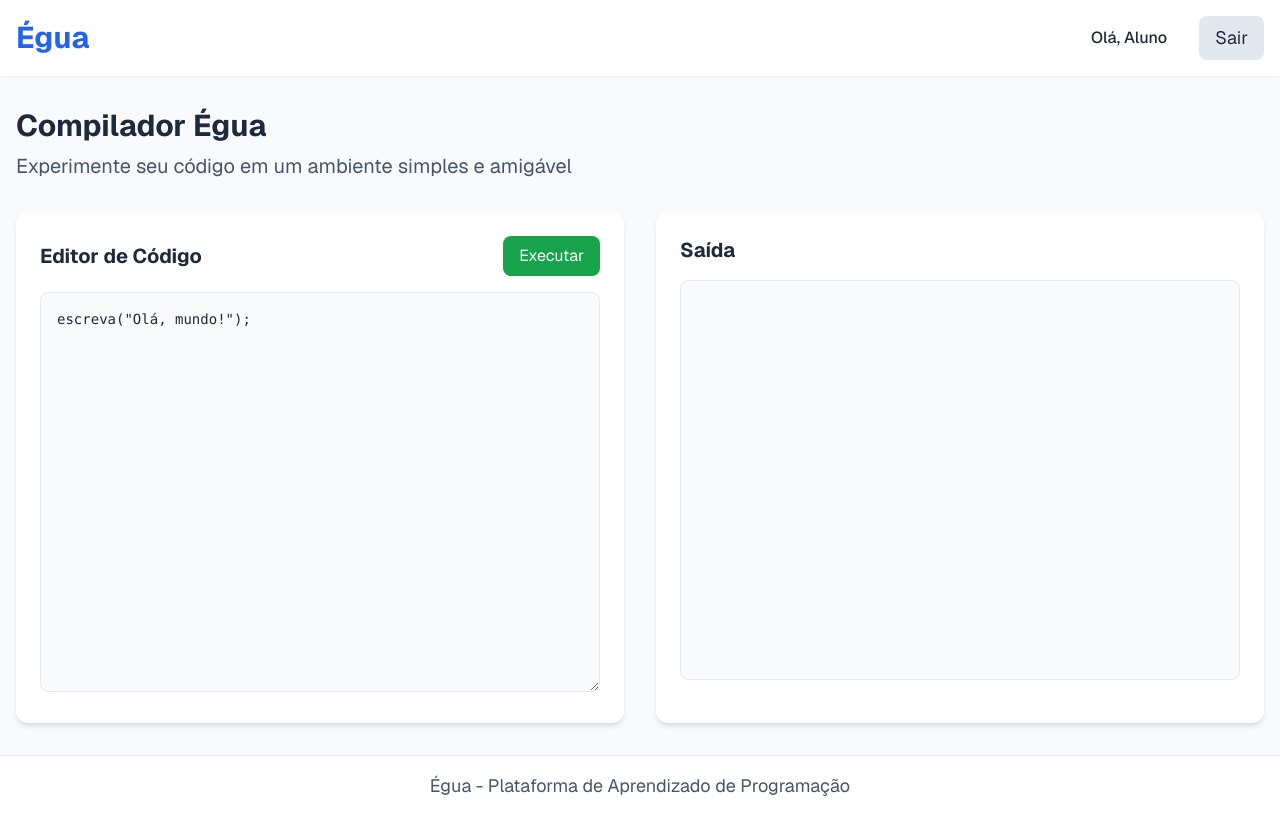
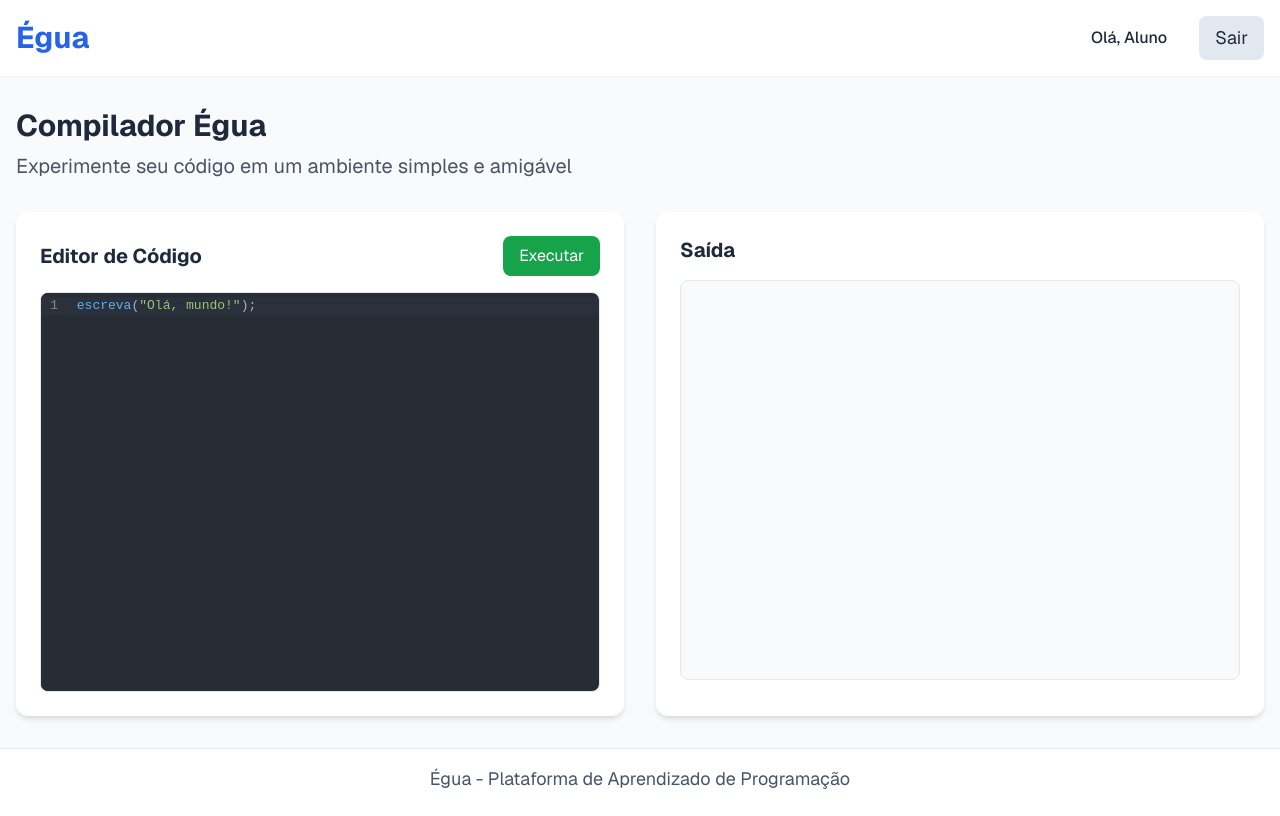
Before and after one commit to wallysom2/egua-front, a Next.js app: page /dashboard/compilador in a window 1280 px wide. Built offline with nearby package versions, Linux system fonts and the light colour scheme; sample sign-in values are in the browser's storage.

Commit message:
Adiciona suporte ao editor de código com CodeMirror, incluindo temas e linguagem JavaScript; melhora a exibição de mensagens de erro e a lógica de execução de código no compilador.

```diff
--- a/package.json
+++ b/package.json
@@ -9,12 +9,15 @@
     "lint": "next lint"
   },
   "dependencies": {
+    "@codemirror/lang-javascript": "^6.2.4",
+    "@codemirror/theme-one-dark": "^6.1.2",
     "@designliquido/delegua": "^0.41.2",
     "@emoji-mart/data": "^1.2.1",
     "@emoji-mart/react": "^1.1.1",
     "@tiptap/core": "^2.12.0",
     "@tiptap/react": "^2.12.0",
     "@tiptap/starter-kit": "^2.12.0",
+    "@uiw/react-codemirror": "^4.23.12",
     "axios": "^1.9.0",
     "emoji-mart": "^5.6.0",
     "lodash": "^4.17.21",
--- a/src/app/dashboard/compilador/page.tsx
+++ b/src/app/dashboard/compilador/page.tsx
@@ -4,6 +4,9 @@ import { useState, useEffect } from "react";
 import Link from "next/link";
 import { useRouter } from "next/navigation";
 import { executarCodigo as executarCodigoDelegua } from "@/lib/delegua";
+import CodeMirror from '@uiw/react-codemirror';
+import { javascript } from '@codemirror/lang-javascript';
+import { oneDark } from '@codemirror/theme-one-dark';
 
 interface User {
   nome: string;
@@ -55,7 +58,7 @@ export default function Compilador() {
       const resultado = await executarCodigoDelegua(codigo);
       setSaida(resultado);
     } catch (error: any) {
-      setSaida([`Erro ao executar código: ${error.message}`]);
+      setSaida([`Erro ao executar código: ${error.message || 'Erro desconhecido'}`]);
     } finally {
       setExecutando(false);
     }
@@ -117,12 +120,38 @@ export default function Compilador() {
                   {executando ? 'Executando...' : 'Executar'}
                 </button>
               </div>
-              <textarea
-                value={codigo}
-                onChange={(e) => setCodigo(e.target.value)}
-                className="w-full h-[400px] p-4 bg-slate-50 border border-slate-200 rounded-lg font-mono text-sm focus:outline-none focus:ring-2 focus:ring-blue-500"
-                spellCheck="false"
-              />
+              <div className="w-full h-[400px] border border-slate-200 rounded-lg overflow-hidden">
+                <CodeMirror
+                  value={codigo}
+                  height="400px"
+                  theme={oneDark}
+                  extensions={[javascript()]}
+                  onChange={(value) => setCodigo(value)}
+                  basicSetup={{
+                    lineNumbers: true,
+                    highlightActiveLineGutter: true,
+                    highlightSpecialChars: true,
+                    foldGutter: true,
+                    drawSelection: true,
+                    dropCursor: true,
+                    allowMultipleSelections: true,
+                    indentOnInput: true,
+                    syntaxHighlighting: true,
+                    bracketMatching: true,
+                    closeBrackets: true,
+                    autocompletion: true,
+                    rectangularSelection: true,
+                    crosshairCursor: true,
+                    highlightActiveLine: true,
+                    highlightSelectionMatches: true,
+                    closeBracketsKeymap: true,
+                    searchKeymap: true,
+                    foldKeymap: true,
+                    completionKeymap: true,
+                    lintKeymap: true,
+                  }}
+                />
+              </div>
             </div>
 
             {/* Área de Saída */}
@@ -130,7 +159,16 @@ export default function Compilador() {
               <h2 className="text-xl font-bold mb-4">Saída</h2>
               <div className="w-full h-[400px] p-4 bg-slate-50 border border-slate-200 rounded-lg font-mono text-sm overflow-auto">
                 {saida.map((linha, index) => (
-                  <div key={index} className="mb-1">
+                  <div
+                    key={index}
+                    className={`mb-1 ${
+                      linha.startsWith('Erro')
+                        ? 'text-red-600'
+                        : linha === 'Executando código...'
+                          ? 'text-blue-600'
+                          : 'text-slate-800'
+                    }`}
+                  >
                     {linha}
                   </div>
                 ))}
--- a/src/lib/delegua.ts
+++ b/src/lib/delegua.ts
@@ -2,8 +2,6 @@ import { Lexador, AvaliadorSintatico, InterpretadorComDepuracao } from '@designl
 
 export async function executarCodigo(codigo: string): Promise<string[]> {
   const saida: string[] = [];
-  // Log para verificar o código recebido
-  console.log("Código recebido para execução:", JSON.stringify(codigo));
 
   try {
     if (!codigo || codigo.trim() === '') {
@@ -28,71 +26,56 @@ export async function executarCodigo(codigo: string): Promise<string[]> {
     );
 
     interpretador.interfaceEntradaSaida = {
-        // @ts-ignore
-      question: async (mensagem: string, opcoes?: any) => {
-        console.log(`Pergunta do sistema (não interativo): ${mensagem}`);
-        return Promise.resolve(opcoes?.padrao || '');
+      question: async (mensagem: string) => {
+        console.log(`Pergunta do sistema: ${mensagem}`);
+        return Promise.resolve('');
       },
       write: (texto: string) => {
         saida.push(texto);
-      },
-      // @ts-ignore
-      readline: {
-        // @ts-ignore
-        question: async (mensagem: string, opcoes?: any) => {
-          console.log(`Pergunta (readline - não interativo): ${mensagem}`);
-          return Promise.resolve(opcoes?.padrao || '');
-        },
-        close: () => {}
       }
     };
 
-    // Dividir o código em linhas. O Lexador pode esperar um array de strings.
-    const linhasDoCodigo = codigo.split('\n');
-    console.log("Linhas do código para o Lexador:", linhasDoCodigo);
+    // Dividir o código em linhas e remover linhas vazias
+    const linhasDoCodigo = codigo
+      .split('\n')
+      .map(linha => linha.trim())
+      .filter(linha => linha !== '');
+
+    if (linhasDoCodigo.length === 0) {
+      return ['Por favor, insira algum código para executar.'];
+    }
+
     const resultadoLexador = lexador.mapear(linhasDoCodigo);
 
     if (resultadoLexador.erros.length > 0) {
-      console.error("Erros do Lexador:", resultadoLexador.erros);
-      return resultadoLexador.erros.map(erro => `Erro léxico: ${erro.mensagem}`);
+      return resultadoLexador.erros.map(erro =>
+        `Erro léxico na linha ${erro.linha}: ${erro.mensagem}`
+      );
     }
 
     const resultadoAvaliadorSintatico = avaliadorSintatico.analisar(resultadoLexador);
 
     if (resultadoAvaliadorSintatico.erros.length > 0) {
-      console.error("Erros do Avaliador Sintático:", resultadoAvaliadorSintatico.erros);
-      return resultadoAvaliadorSintatico.erros.map(erro => `Erro sintático: ${erro.mensagem}`);
+      return resultadoAvaliadorSintatico.erros.map(erro =>
+        `Erro sintático na linha ${erro.linha}: ${erro.mensagem}`
+      );
     }
 
-    const retornoInterpretador = await interpretador.interpretar(resultadoAvaliadorSintatico.declaracoes, false);
+    const retornoInterpretador = await interpretador.interpretar(
+      resultadoAvaliadorSintatico.declaracoes,
+      false
+    );
 
     if (retornoInterpretador.erros && retornoInterpretador.erros.length > 0) {
-        console.error("Erros do Interpretador:", retornoInterpretador.erros);
-        return retornoInterpretador.erros.map(erro => `Erro de interpretação: ${erro.mensagem}`);
+      return retornoInterpretador.erros.map(erro =>
+        `Erro de execução: ${erro.mensagem}`
+      );
     }
 
-    const saidaFiltrada = saida.filter(linha => linha !== '');
-    console.log("Saída final:", saidaFiltrada);
-    return saidaFiltrada.length > 0 ? saidaFiltrada : ['Código executado com sucesso! (Nenhuma saída produzida)'];
+    return saida.length > 0 ? saida : ['Código executado com sucesso!'];
 
   } catch (erro: any) {
-    let mensagemErro = 'Erro desconhecido na execução.';
-    if (erro instanceof Error) {
-        mensagemErro = erro.message;
-        if (erro.stack) {
-            console.error("Pilha de erro completa do catch principal (executarCodigo):");
-            console.error(erro.stack);
-        }
-    } else if (typeof erro === 'string') {
-        mensagemErro = erro;
-    } else {
-        try {
-            mensagemErro = erro.mensagem || JSON.stringify(erro);
-        } catch {
-            // Nada a fazer, mensagemErro já tem um valor padrão.
-        }
-    }
-    console.error("Erro capturado no catch principal (executarCodigo):", mensagemErro);
-    return [`Erro na execução: ${mensagemErro}`];
+    console.error("Erro na execução:", erro);
+    return [`Erro na execução: ${erro.message || 'Erro desconhecido'}`];
   }
 }
```
Also changed, not shown: 1 other file (tests, documents, lock files or other folders).
